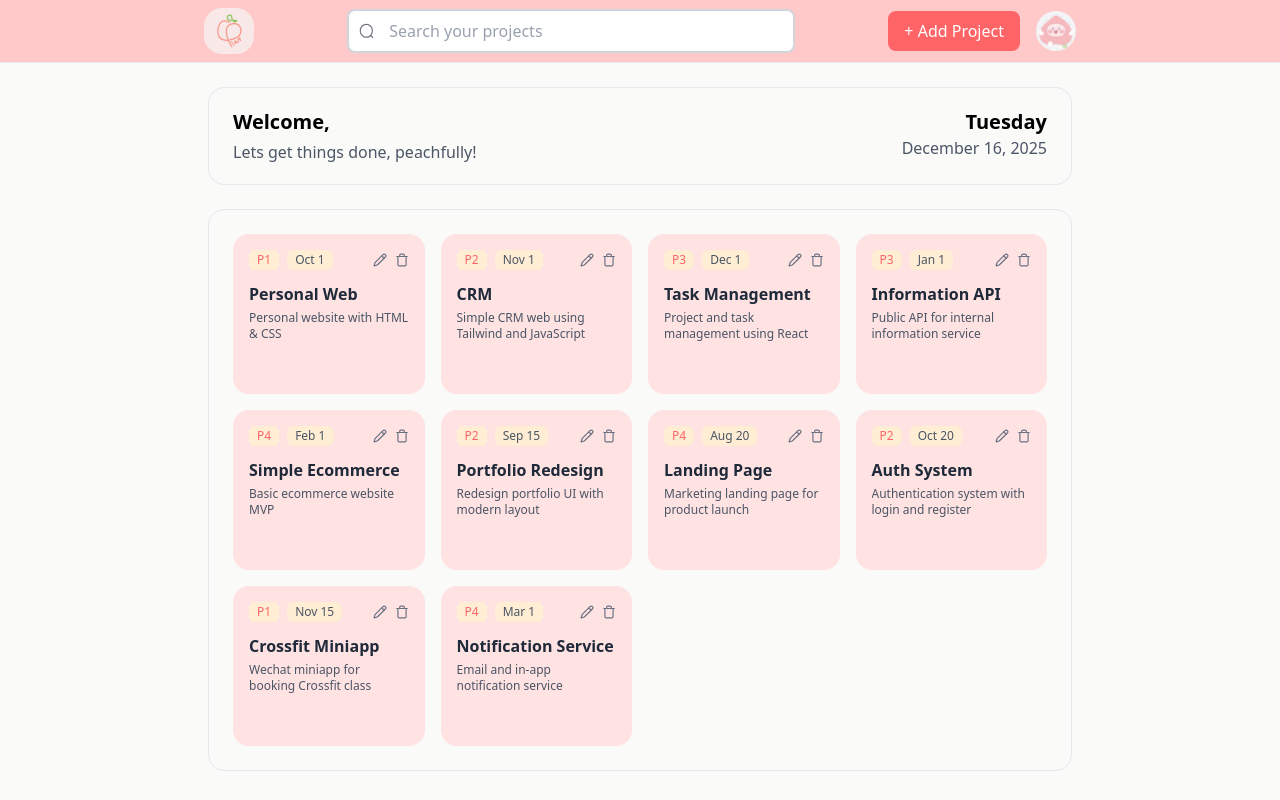
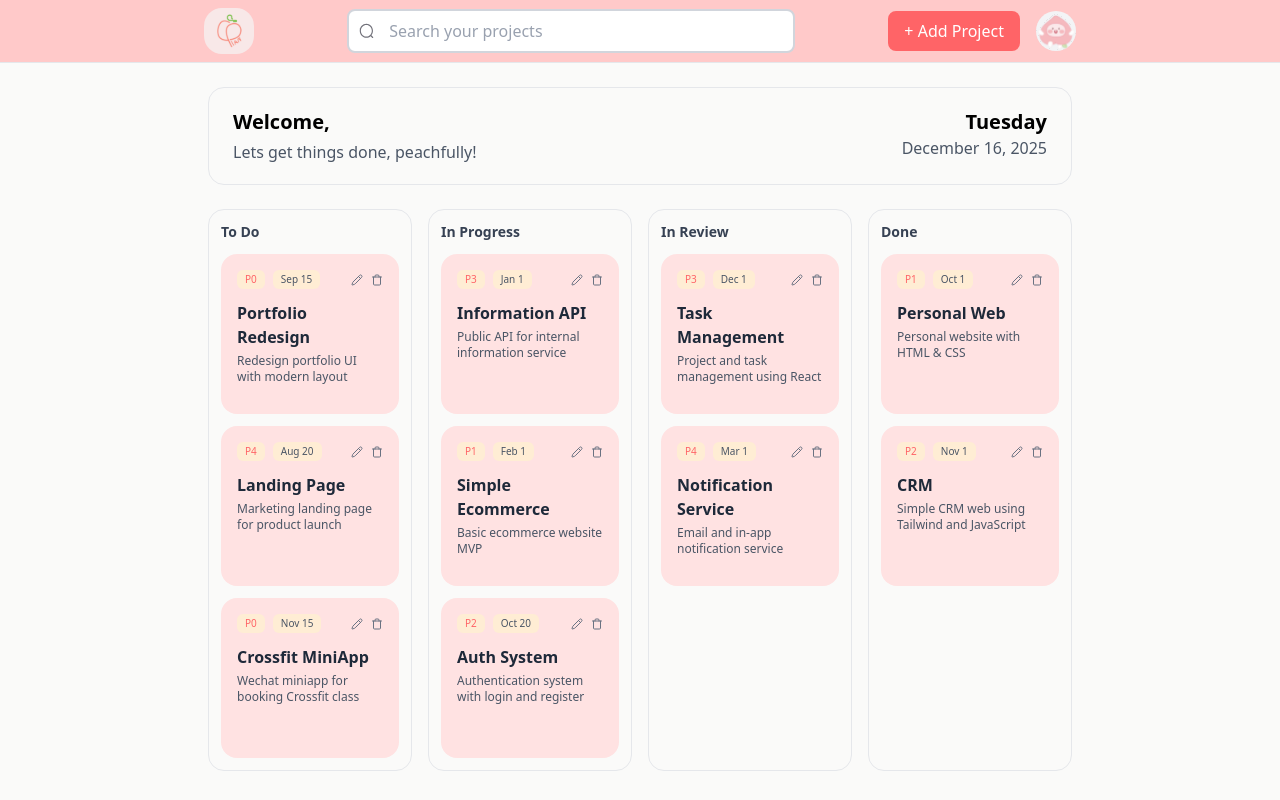
Before and after one commit to aletheaalmas/peachplan, a React (Vite) app: page / in a window 1280 px wide. Built offline with nearby package versions, Linux system fonts and the light colour scheme.

Commit message:
feat: enhance project status display

```diff
--- a/src/components/projects.tsx
+++ b/src/components/projects.tsx
@@ -1,33 +1,43 @@
 import { dataProjects } from "../modules/project/data";
 import type { Project } from "../modules/project/type";
+import type { ProjectStatus } from "../modules/project/type";
 import { Pencil } from "lucide-react";
 import { Trash } from "lucide-react";
 
+const status: ProjectStatus[] = ["To Do", "In Progress", "In Review", "Done"];
+
 export function Projects() {
   return (
-    <div className="mt-6 rounded-2xl border border-gray-200 p-6">
-      <ul className="grid grid-cols-4 gap-4">
-        {dataProjects.map((project) => (
-          <li key={project.id}>
-            <ProjectItem project={project} />
-          </li>
-        ))}
-      </ul>
+    <div className="mt-6 grid grid-cols-4 gap-4">
+      {status.map((status) => (
+        <div key={status} className="rounded-2xl border border-gray-200 p-3">
+          <h3 className="mb-3 text-sm font-semibold text-gray-700">{status}</h3>
+
+          <ul className="space-y-3">
+            {dataProjects
+              .filter((project) => project.status === status)
+              .map((project) => (
+                <li key={project.id}>
+                  <ProjectItem project={project} />
+                </li>
+              ))}
+          </ul>
+        </div>
+      ))}
     </div>
   );
 }
 
 export function ProjectItem({ project }: { project: Project }) {
-
   return (
-    <div className="h-40 w- rounded-2xl bg-red-100 p-4 text-sm">
+    <div className="h-40 rounded-2xl bg-red-100 p-4 text-sm">
       <div className="flex items-center justify-between">
         <div className="flex items-center gap-2">
-          <span className="rounded-md bg-orange-100 px-2 py-0.5 text-xs font-medium text-red-400">
+          <span className="rounded-md bg-orange-100 px-2 py-0.5 text-[10px] font-medium text-red-400">
             {project.priority}
           </span>
 
-          <span className="rounded-md bg-orange-100 px-2 py-0.5 text-xs font-medium text-gray-600">
+          <span className="rounded-md bg-orange-100 px-2 py-0.5 text-[10px] font-medium text-gray-600">
             {new Intl.DateTimeFormat("en-US", {
               month: "short",
               day: "numeric",
@@ -36,10 +46,10 @@ export function ProjectItem({ project }: { project: Project }) {
         </div>
         <div className="flex items-center gap-2 text-gray-500">
           <button className="hover:text-gray-800">
-            <Pencil size={14} />
+            <Pencil size={12} />
           </button>
           <button className="hover:text-red-500">
-            <Trash size={14} />
+            <Trash size={12} />
           </button>
         </div>
       </div>
--- a/src/modules/project/data.ts
+++ b/src/modules/project/data.ts
@@ -37,7 +37,7 @@ export const dataProjects: Projects = [
     id: 5,
     title: "Simple Ecommerce",
     status: "In Progress",
-    priority: "P4",
+    priority: "P1",
     description: "Basic ecommerce website MVP",
     dueDate: new Date("2026-02-01"),
   },
@@ -45,7 +45,7 @@ export const dataProjects: Projects = [
     id: 6,
     title: "Portfolio Redesign",
     status: "To Do",
-    priority: "P2",
+    priority: "P0",
     description: "Redesign portfolio UI with modern layout",
     dueDate: new Date("2025-09-15"),
   },
@@ -67,9 +67,9 @@ export const dataProjects: Projects = [
   },
   {
     id: 9,
-    title: "Crossfit Miniapp",
+    title: "Crossfit MiniApp",
     status: "To Do",
-    priority: "P1",
+    priority: "P0",
     description: "Wechat miniapp for booking Crossfit class",
     dueDate: new Date("2025-11-15"),
   },
--- a/src/modules/project/type.ts
+++ b/src/modules/project/type.ts
@@ -3,7 +3,7 @@ export type Project = {
   id: number;
   title: string;
   status: ProjectStatus;
-  priority: "P1" | "P2" | "P3" | "P4";
+  priority: "P0"| "P1" | "P2" | "P3" | "P4";
   description: string;
   dueDate: Date;
 };
```
